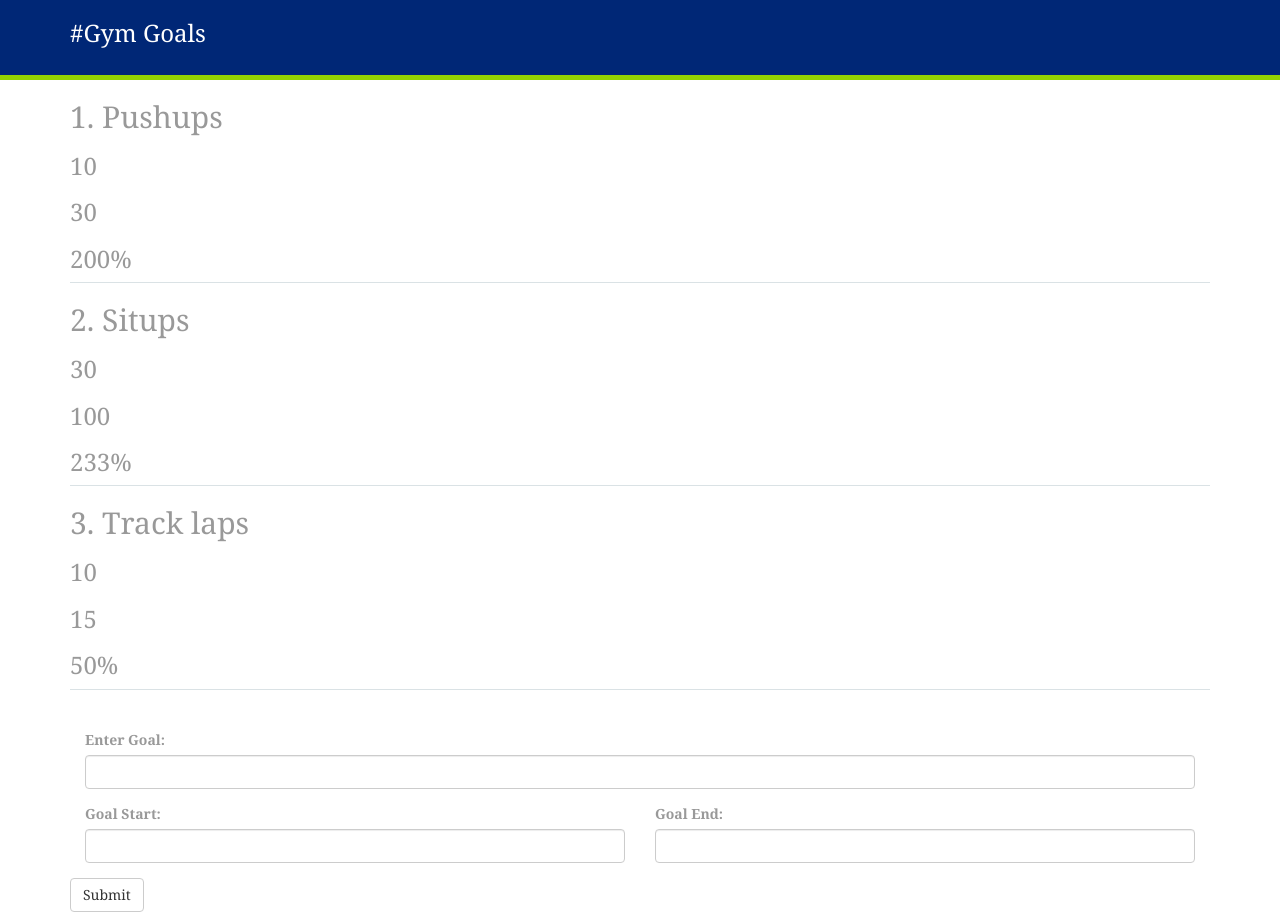
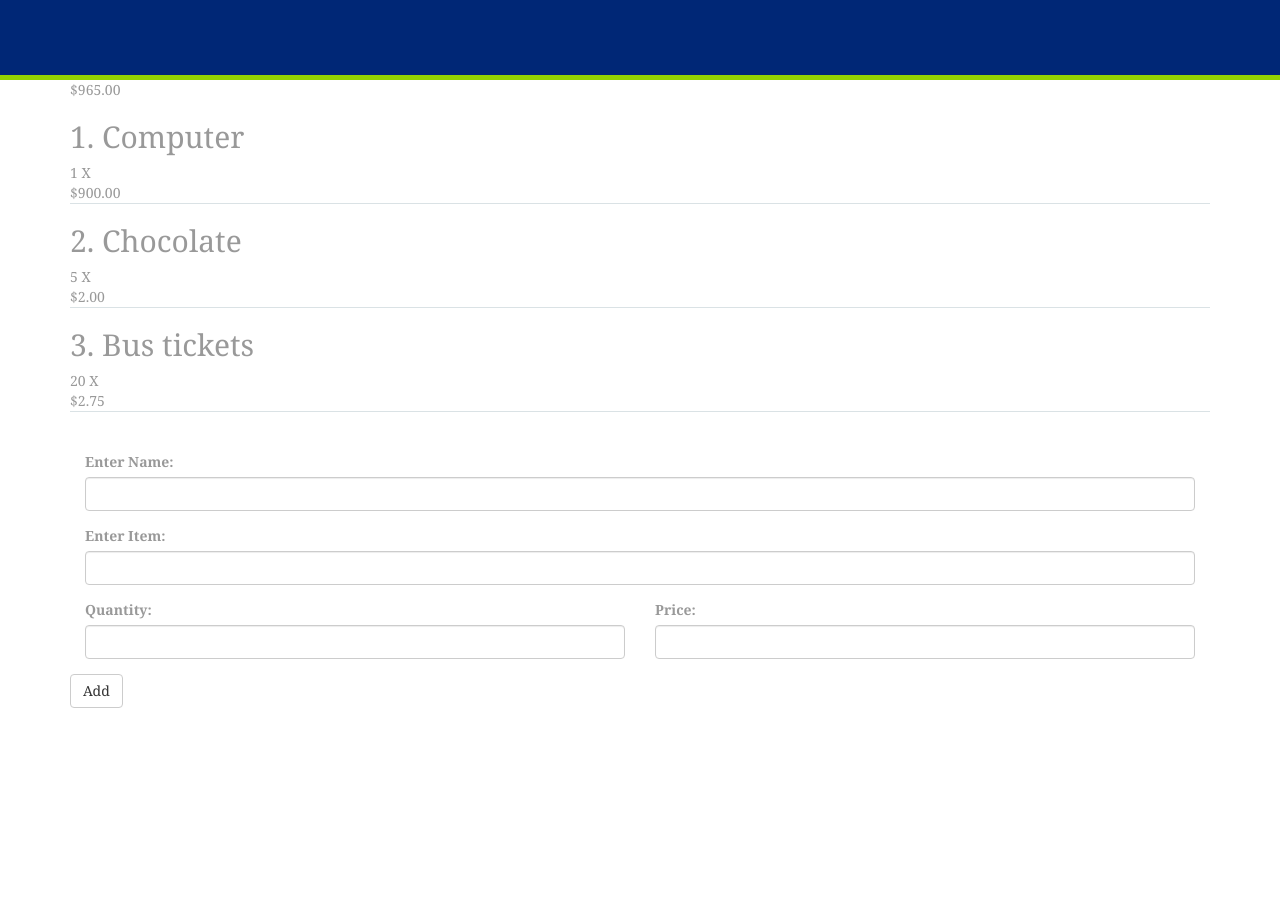
Before and after one commit to hanskurn/LunchAndCode, a plain HTML site: page index.html in a window 1280 px wide. After the commit the page ends 800 px from the top, so only its background shows below. Drawn offline with nearby package versions, Linux system fonts and the light colour scheme.

Commit message:
changed to shopping list app

```diff
--- a/app.js
+++ b/app.js
@@ -1,44 +1,50 @@
 (function(){
-	angular.module('GymGoals', [])
+	angular.module('ShoppingList', [])
 		.controller('ListController',ListController);
 
 
 		function ListController(){
 
 			var vm = this;
+			this.name;
+			this.newItem;
+			this.quantity;
+			this.price;
 
-			this.newGoal;
-			this.start;
-			this.goalEnd;
-
-			this.goals = [
-				{goal:'Pushups',start:10, endGoal:30 },
-				{goal:'Situps',start:30, endGoal:100 },
-				{goal:'Track laps',start:10, endGoal:15 },
+			this.shoppingList = [
+				{item:'Computer',quantity:1, price:900 },
+				{item:'Chocolate',quantity:5, price:2 },
+				{item:'Bus tickets',quantity:20, price:2.75 },
 			];
-
-			this.addGoal = addGoal;
-			this.calculatePercentageChange = calculatePercentageChange
+			this.addItem = addItem;
+			this.calculateTotal = calculateTotal
 
 
-			function addGoal(){
-				var newGoal = {};
-				newGoal.goal = this.newGoal;
-				newGoal.start = this.start;
-				newGoal.endGoal = this.goalEnd;
-				this.goals.push(newGoal);
+			function addItem(){
+				var shoppingItem = {};
+				shoppingItem.item = this.newItem;
+				shoppingItem.quantity = this.quantity;
+				shoppingItem.price = this.price;
+				console.log(shoppingItem);
+				this.shoppingList.push(shoppingItem);
 
-				this.newGoal = null;
-				this.start = null;
-				this.goalEnd = null;
+				this.newItem = null;
+				this.quantity = null;
+				this.price = null;
 
 			}
 
-			function calculatePercentageChange(start, end){
-				var change = ((end-start) /start) *100;
-				return change;
+			function calculateTotal(){
+				var total=0;
+				for(var i=0;i<this.shoppingList.length;i++){
+					var listItem = this.shoppingList[i];
+					var subTotal = listItem.quantity * listItem.price;
+					total += subTotal;
+				}
+				return total;
 
 			}
+
 
 		}
 
--- a/index.html
+++ b/index.html
@@ -4,7 +4,7 @@
 		<link href="https://maxcdn.bootstrapcdn.com/bootstrap/3.3.6/css/bootstrap.min.css" type="text/css" rel="stylesheet"/>
 		<script src="https://ajax.googleapis.com/ajax/libs/angularjs/1.3.15/angular.min.js"></script>
 		<script src="app.js"></script>
-		<title>Gym Goals</title>
+		<title>Shopping List</title>
 	</head>
 	<style>
 
@@ -36,22 +36,24 @@
 		}
 	</style>
 
-	<body ng-app="GymGoals">
+	<body ng-app="ShoppingList">
 		<div ng-controller="ListController as ctlr">
 			<div class="blue_header">
 
 					<div class="container">
-						<h3>#Gym Goals</h3>
+						<h3>{{ctlr.name}}</h3>
 					</div>
 
 			</div>
 
 			<div class="container">
-					<div class="goal_container" ng-repeat="goalItem in ctlr.goals track by $index">
-						<h2>{{$index+1}}. {{goalItem.goal}}</h2>
-						<h3>{{goalItem.start}}</h3>
-						<h3>{{goalItem.endGoal}}</h3>
-						<h3>{{ctlr.calculatePercentageChange(goalItem.start, goalItem.endGoal) | number:0}}%</h3>
+					<div>
+					{{ctlr.calculateTotal() | currency:'$':2}}
+					</div>
+					<div class="goal_container" ng-repeat="shoppingItem in ctlr.shoppingList track by $index">
+						<h2>{{$index+1}}. {{shoppingItem.item}}</h2>
+						<div>{{shoppingItem.quantity}} X </div>
+						<div>{{shoppingItem.price | currency:'$':2}}</div>
 					</div>
 			</div>
 
@@ -61,19 +63,23 @@
 				<br/>
 				<div>
 						<form role="form">
+							 <div class="form-group col-md-12">
+							    <label for="email">Enter Name:</label>
+							    <input ng-model="ctlr.name" type="text" class="form-control" id="goal">
+							  </div>
 							  <div class="form-group col-md-12">
-							    <label for="email">Enter Goal:</label>
-							    <input ng-model="ctlr.newGoal" type="text" class="form-control" id="goal">
+							    <label for="email">Enter Item:</label>
+							    <input ng-model="ctlr.newItem" type="text" class="form-control" id="goal">
 							  </div>
 							  <div class="form-group col-md-6">
-							    <label for="pwd">Goal Start:</label>
-							    <input ng-model="ctlr.start" type="number" class="form-control" id="gStart">
+							    <label for="pwd">Quantity:</label>
+							    <input ng-model="ctlr.quantity" type="number" class="form-control" id="gStart">
 							  </div>
 							   <div class="form-group col-md-6">
-							    <label for="pwd">Goal End:</label>
-							    <input ng-model="ctlr.goalEnd" type="number" class="form-control" id="gEnd">
+							    <label for="pwd">Price:</label>
+							    <input ng-model="ctlr.price" type="number" class="form-control" id="gEnd">
 							  </div>
-							  <button ng-click="ctlr.addGoal()" class="btn btn-default">Submit</button>
+							  <button ng-click="ctlr.addItem()" class="btn btn-default">Add</button>
 						</form>
 
 				</div>
```
